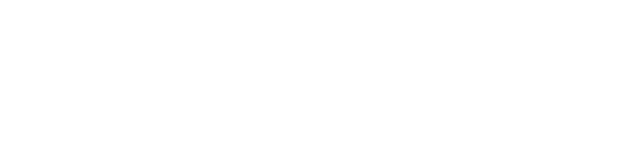
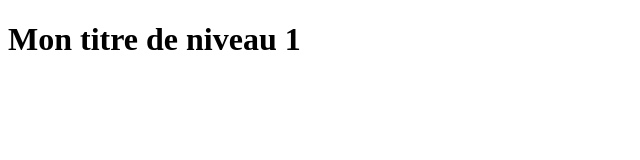
Before and after one commit to OlivierFacelina/ProjetDemo, a plain HTML site: page index.html in a window 1280 px wide. Shown: the whole page, without its empty margins (0-640 px from the left). Drawn offline with Linux system fonts and the light colour scheme.

Commit message:
commit titre

```diff
--- a/index.html
+++ b/index.html
@@ -1,12 +1,17 @@
 <!DOCTYPE html>
 <html lang="en">
+
 <head>
   <meta charset="UTF-8" />
   <meta http-equiv="X-UA-Compatible" content="IE=edge" />
   <meta name="viewport" content="width=device-width, initial-scale=1.0" />
   <title>Document</title>
 </head>
+
 <body>
+  <h1>Mon titre de niveau 1</h1>
   <nav></nav>
+
 </body>
+
 </html>
```
Lines whose indentation alone changed are shown as unchanged.
